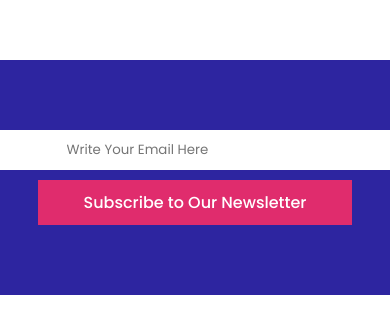
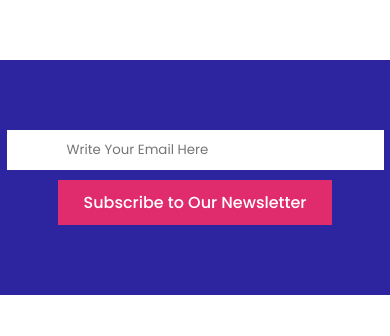
Before and after one commit to islam-monirul/responsive-football, a plain HTML site: page index.html in a window 390 px wide. Shown: the part 7957-8293 px from the top of the page. Drawn offline with Linux system fonts and the light colour scheme.

Commit message:
small correction done on newsletter part

```diff
--- a/assets/css/styles.css
+++ b/assets/css/styles.css
@@ -337,13 +337,13 @@
 
      .input-field input{
           margin: 0;
-          padding: 10px 80px;
+          padding: 10px 60px;
      }
 
      #newsletter-section .btn{
           display: block;
           margin-top: 10px;
-          padding: 10px 45px;
+          padding: 10px 25px;
      }
 
      .footer-content .site-logo img{
```
